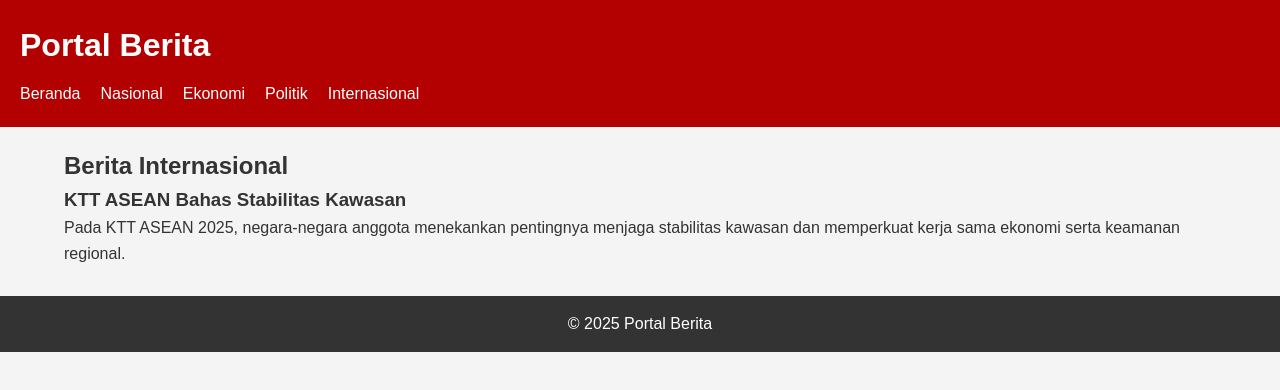
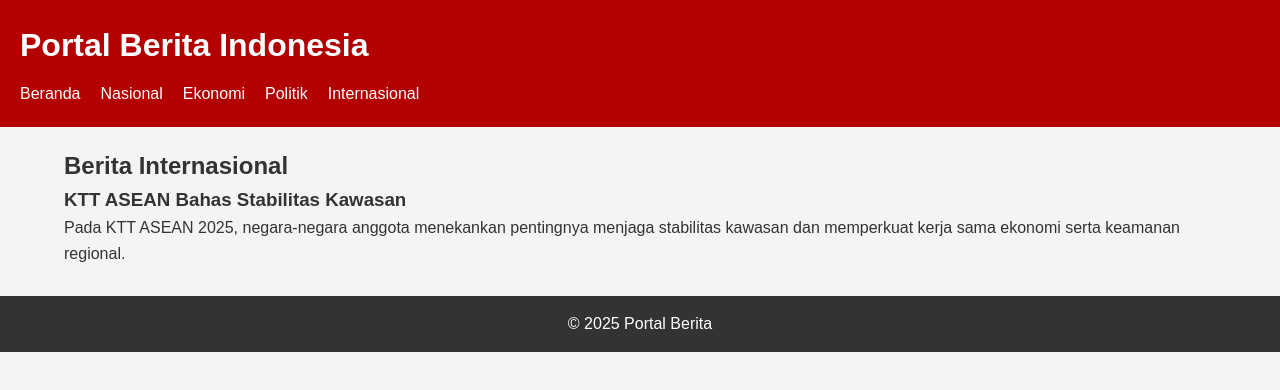
Before and after one commit to octrey/berita-github, a plain HTML site: page internasional.html in a window 1280 px wide. Drawn offline with Linux system fonts and the light colour scheme.

Commit message:
Update internasional.html

```diff
--- a/internasional.html
+++ b/internasional.html
@@ -8,7 +8,7 @@
 </head>
 <body>
   <header>
-    <h1>Portal Berita</h1>
+    <h1>Portal Berita Indonesia</h1>
     <nav>
       <ul>
         <li><a href="index.html">Beranda</a></li>
```
